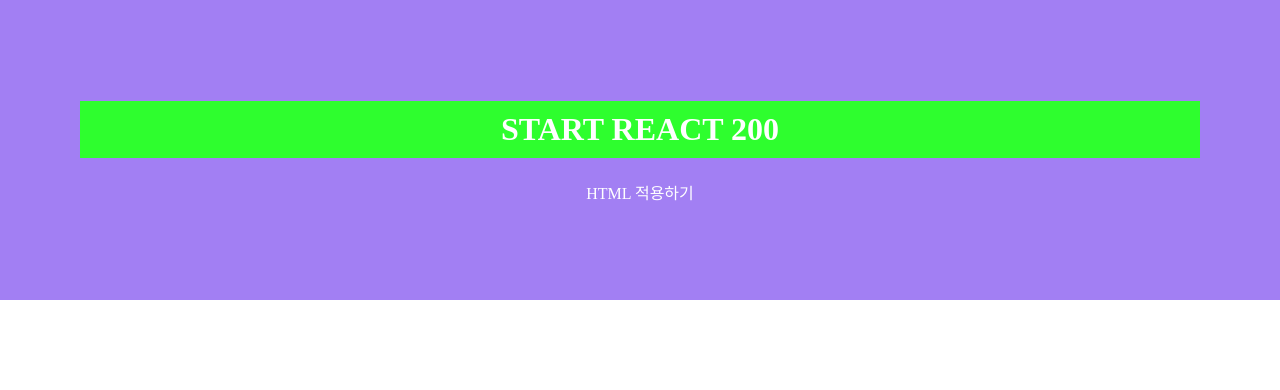
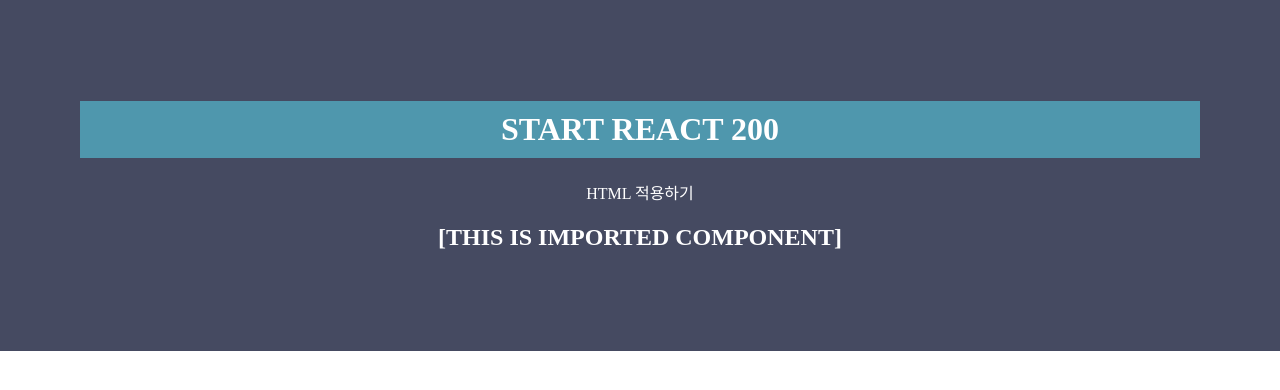
Before and after one commit to rustywhite404/react200, a React (Create React App) app: page / in a window 1280 px wide. Shown: the top 390 px of the page. Built offline with nearby package versions, Linux system fonts and the light colour scheme.

Commit message:
220106 Challenge 03

```diff
--- a/src/App.css
+++ b/src/App.css
@@ -1,14 +1,14 @@
 div{
-  background-color: rgb(162, 127, 243);
+  background-color: rgb(69, 74, 97);
   color: rgb(255,255,255);
   padding: 40px;
-  font-family: 고딕;
+  font-family: '나눔고딕';
   text-align: center;
 }
 
 h1{
   color:white;
-  background-color: #2efe2e;
+  background-color: #4f97ad;
   padding: 10px;
-  font-family: 궁서;
+  font-family: '나눔고딕';
 }
--- a/src/App.js
+++ b/src/App.js
@@ -1,5 +1,6 @@
 import React from 'react';
 import './App.css';
+import ImportantComponent from './R003_ImportComponent';
 
 function App(){
 
@@ -7,6 +8,7 @@ function App(){
       <div>
         <h1>START REACT 200</h1>
         <p>HTML 적용하기</p>
+        <ImportantComponent></ImportantComponent>
       </div>
     );
 
--- /dev/null
+++ b/src/R003_ImportComponent.js
@@ -0,0 +1,11 @@
+import React, {Component} from "react";
+
+class R003_ImportantComponent extends Component{
+    render(){
+        return(
+            <h2>[THIS IS IMPORTED COMPONENT]</h2>
+        )
+    }
+
+}
+export default R003_ImportantComponent;
```
